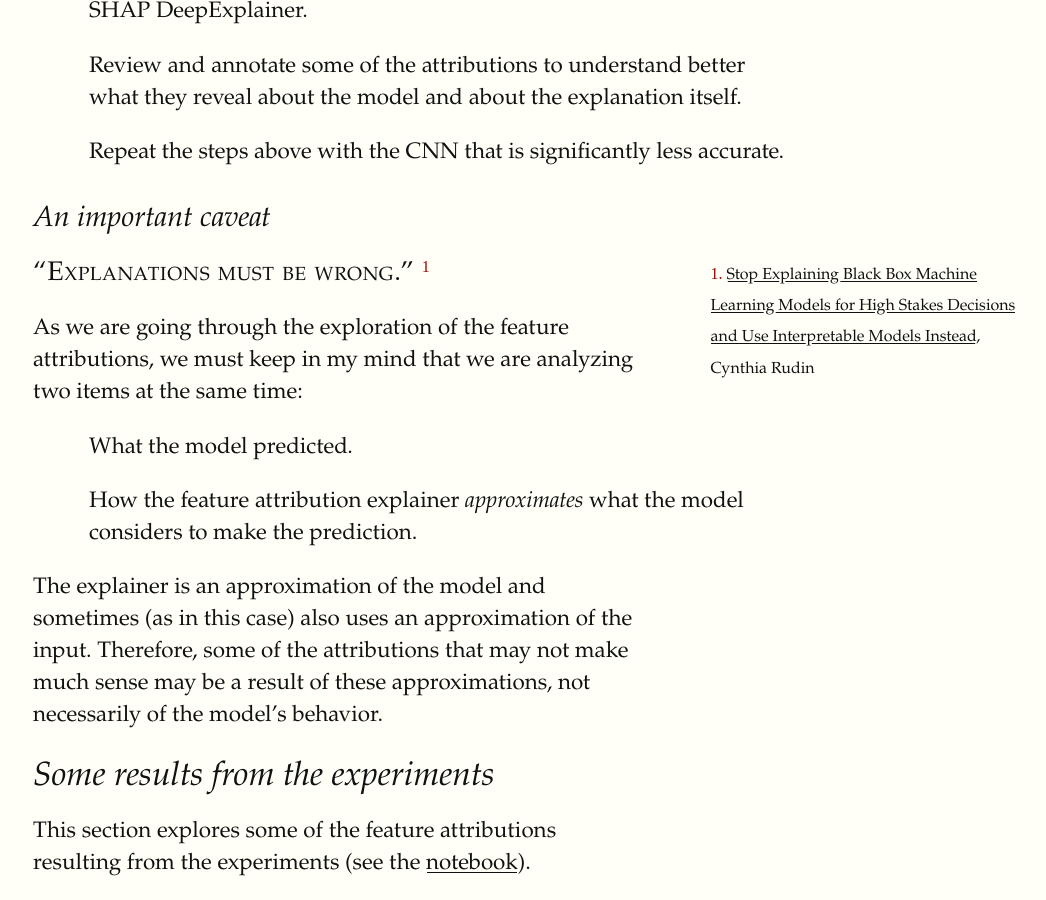
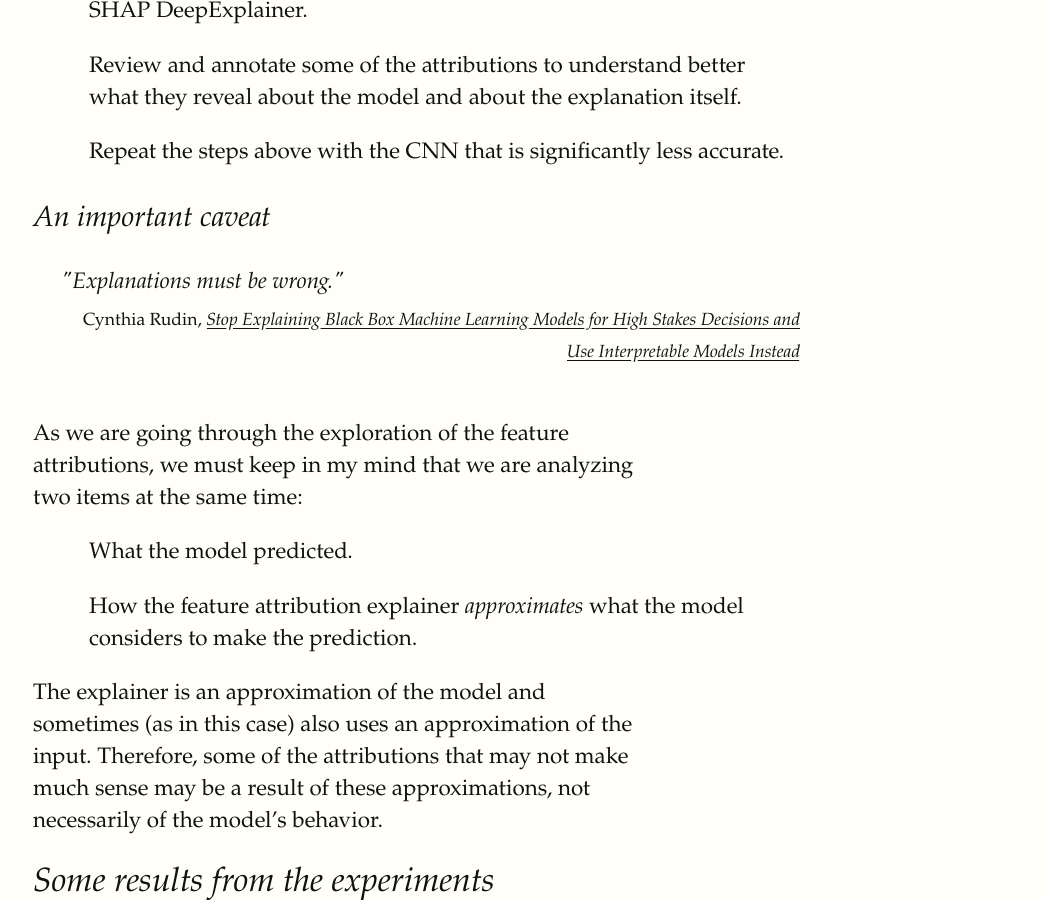
Before and after one commit to cgarbin/cgarbin.github.io, a Jekyll site: the page built from _posts/2021-04-25-shap-experiments-image-classification.md, in a window 1280 px wide and 900 px high, scrolled down 3810 px. Shown: the whole window, without its empty margins (127-1173 px from the left). Built offline with Jekyll 4.4.1, drawn with Linux system fonts in a browser that asks for light colours; some web fonts are replaced; formulas are drawn with MathJax 3; part of the change alters nothing that is shown.

```diff
--- a/_posts/2021-04-25-shap-experiments-image-classification.md
+++ b/_posts/2021-04-25-shap-experiments-image-classification.md
@@ -68,8 +68,10 @@ The experiments are as follows:
 
 ### An important caveat
 
-{% newthought
- '"Explanations must be wrong."'%}{% sidenote 'mn-id-units' '[Stop Explaining Black Box Machine Learning Models for High Stakes Decisions and Use Interpretable Models Instead](https://arxiv.org/abs/1811.10154), Cynthia Rudin' %}
+{% epigraph
+'"Explanations must be wrong."'
+'Cynthia Rudin' '<a href="https://arxiv.org/abs/1811.10154">Stop Explaining Black Box Machine Learning Models for High Stakes Decisions and Use Interpretable Models Instead</a>'
+%}
 
 As we are going through the exploration of the feature attributions, we must keep in my mind that we are analyzing two items at the same time:
 
```
